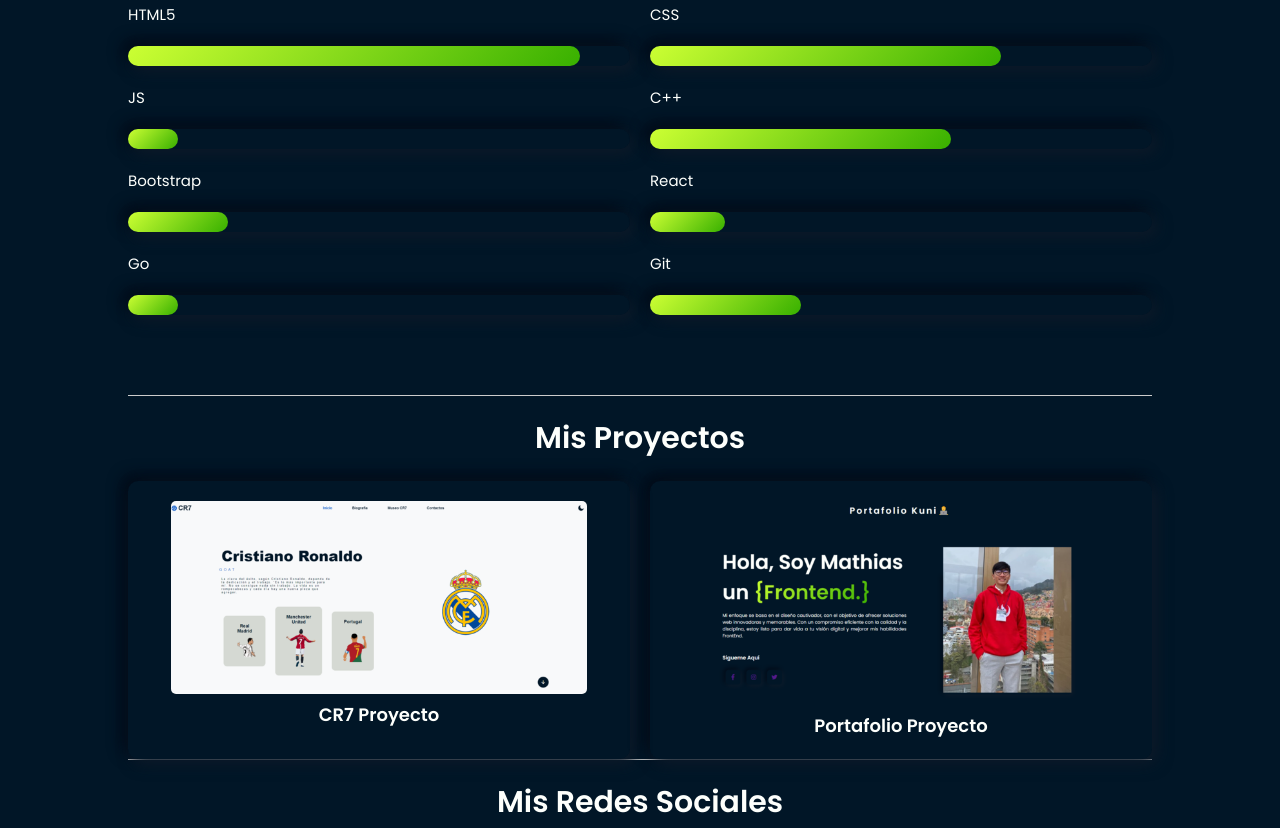
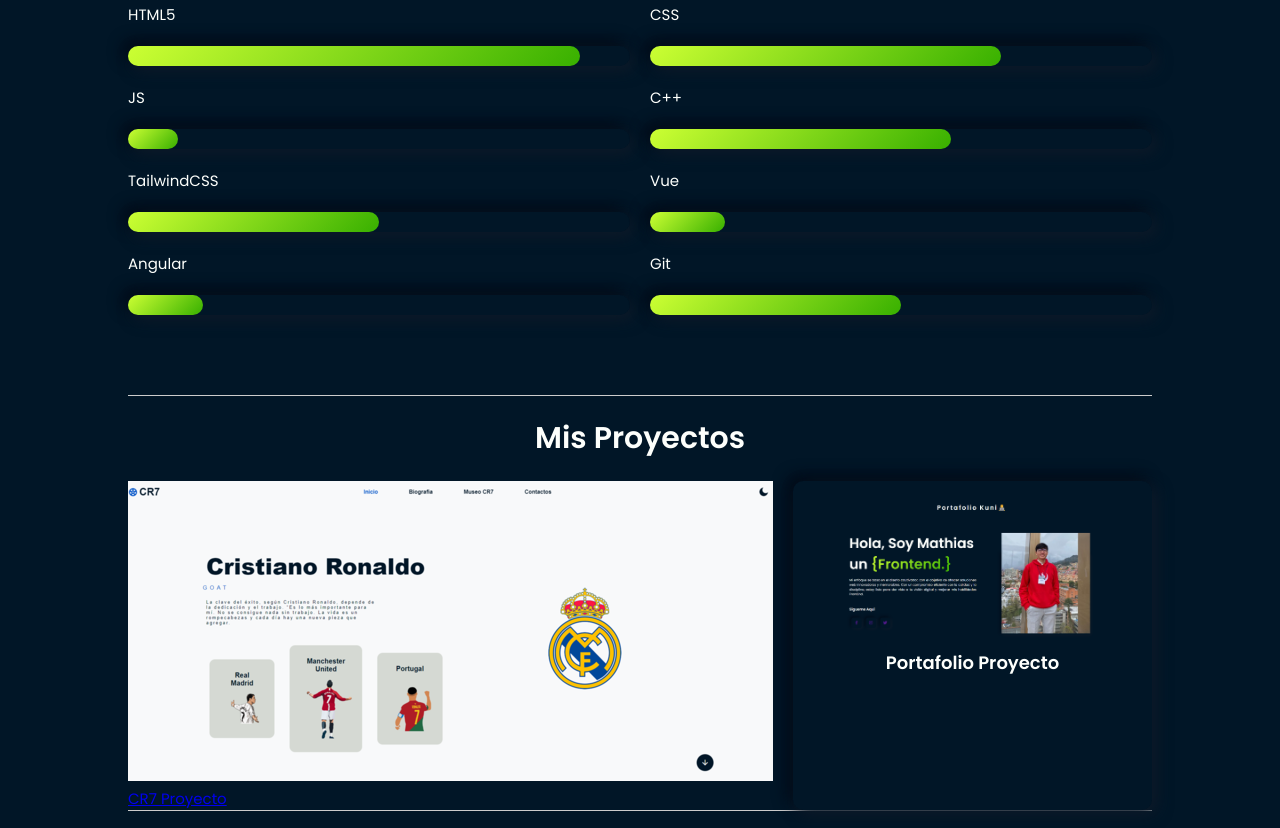
Before and after one commit to kuni2005/Portafolio, a plain HTML site: page index.html in a window 1280 px wide. Shown: the part 890-1718 px from the top of the page. Drawn offline with Linux system fonts and the light colour scheme.

Commit message:
Add link to cr7 project

```diff
--- a/index.html
+++ b/index.html
@@ -60,20 +60,20 @@
                     <div class="evaluate" style="--point:60%"></div>
                 </div>
                 <div class="item">
-                    <div class="name">Bootstrap </div>
-                    <div class="evaluate" style="--point:20%"></div>
+                    <div class="name">TailwindCSS </div>
+                    <div class="evaluate" style="--point:50%"></div>
                 </div>
                 <div class="item">
-                    <div class="name">React</div>
+                    <div class="name">Vue</div>
                     <div class="evaluate" style="--point:15%"></div>
                 </div>
                 <div class="item">
-                    <div class="name">Go</div>
-                    <div class="evaluate" style="--point:10%"></div>
+                    <div class="name">Angular</div>
+                    <div class="evaluate" style="--point:15%"></div>
                 </div>
                 <div class="item">
                     <div class="name">Git</div>
-                    <div class="evaluate" style="--point:30%"></div>
+                    <div class="evaluate" style="--point:50%"></div>
                 </div>
             </div>
         </div>
@@ -82,10 +82,12 @@
                 Mis Proyectos
             </h1>
             <div class="listProyect">
-                <div class="item">
-                    <img src="img/reem.png" alt="">
-                    <div class="name">CR7 Proyecto</div>
-                </div>
+                <a href="https://kuni2005.github.io/CR7-project/">
+                    <div class="isem">
+                        <img src="img/reem.png" alt="Cr7">
+                        <div class="name">CR7 Proyecto</div>
+                    </div>
+                </a>
                 <div class="item">
                     <img src="img/web.png" alt="">
                     <div class="name">Portafolio Proyecto</div>
```
